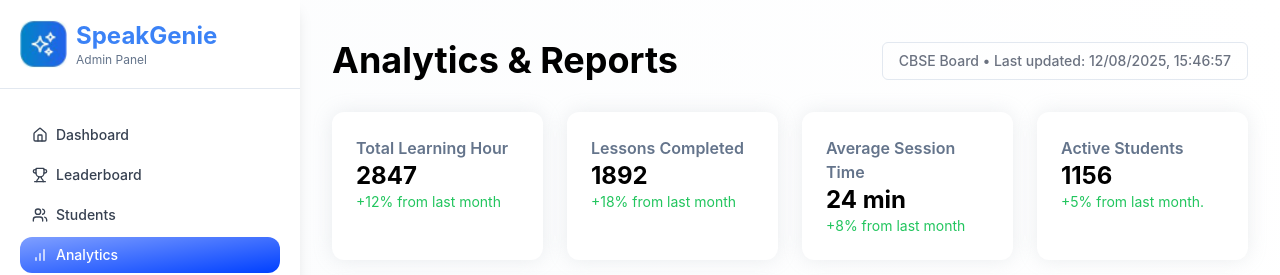
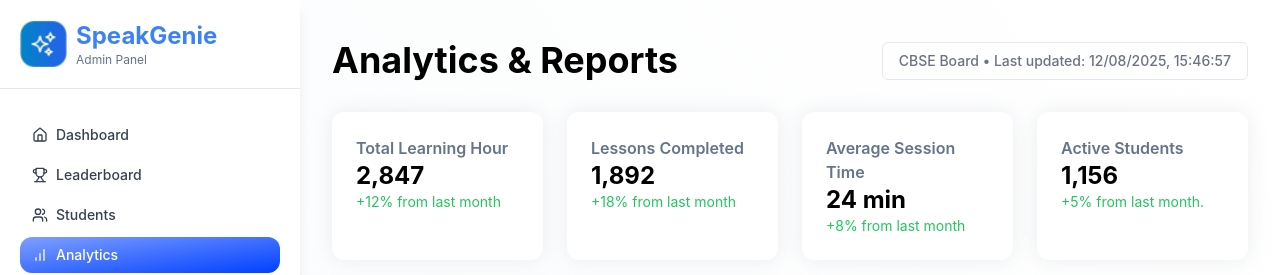
Before and after one commit to prisam1/GreenWood, a React (Create React App) app: page /analytics in a window 1280 px wide. Shown: the top 275 px of the page. Built offline with nearby package versions, Linux system fonts and the light colour scheme.

Commit message:
Fix : fix comma between numbers

```diff
--- a/src/constant/index.ts
+++ b/src/constant/index.ts
@@ -68,7 +68,7 @@ export const STATS = [
     },
     {
       title: "Active Students",
-      value: "1156",
+      value: 1156,
       data: "+5% from last month.",
     },
   ];
--- a/src/pages/Analytics/components/AnalyticCard.tsx
+++ b/src/pages/Analytics/components/AnalyticCard.tsx
@@ -6,11 +6,25 @@ import {
 } from "@/components/ui/card";
 
 export const AnalyticsCard = ({ title, value, data }: any) => {
+
+    let formattedPoints = ""
+
+
+    if (typeof value === "number") {
+
+        formattedPoints = value.toLocaleString("en-US");
+
+    } else if (typeof value === "string") {
+
+        formattedPoints = value
+    }
+
+
     return (
         <Card className="shadow-[0_0_20px] shadow-gray-400/20 lg:p-6 p-4">
             <CardContent className="p-0">
                 <CardTitle className="md:text-base text-sm text-muted-foreground">{title}</CardTitle>
-                <CardTitle className="md:text-2xl text-lg font-bold text-black">{value}</CardTitle>
+                <CardTitle className="md:text-2xl text-lg font-bold text-black">{formattedPoints}</CardTitle>
                 <CardDescription className="text-[#22c55e] md:text-sm text-xs">{data}</CardDescription>
             </CardContent>
         </Card>
--- a/src/pages/Dashboard/components/StudentChip.tsx
+++ b/src/pages/Dashboard/components/StudentChip.tsx
@@ -18,6 +18,8 @@ interface StudentProps {
 
 export const StudentChip = ({ student }: StudentProps) => {
 
+    const formattedPoints = student.points.toLocaleString("en-US");
+
     return (
         <Card className="flex flex-row items-center justify-between rounded-2xl shadow-[0_0_20px] shadow-gray-400/30 p-3">
             <CardContent className="flex items-center gap-3">
@@ -35,7 +37,7 @@ export const StudentChip = ({ student }: StudentProps) => {
                             {student.accuracy}%
                         </CardDescription>
                         <div className="">
-                            <CardDescription className="text-gray-500 text-[12px]">{student.points}</CardDescription>
+                            <CardDescription className="text-gray-500 text-[12px]">{formattedPoints}</CardDescription>
                             <CardDescription className="text-gray-500 text-[12px]">XP</CardDescription>
                         </div>
 
```
Also changed, not shown: src/types/types.ts (deleted, +0 -48 lines).
